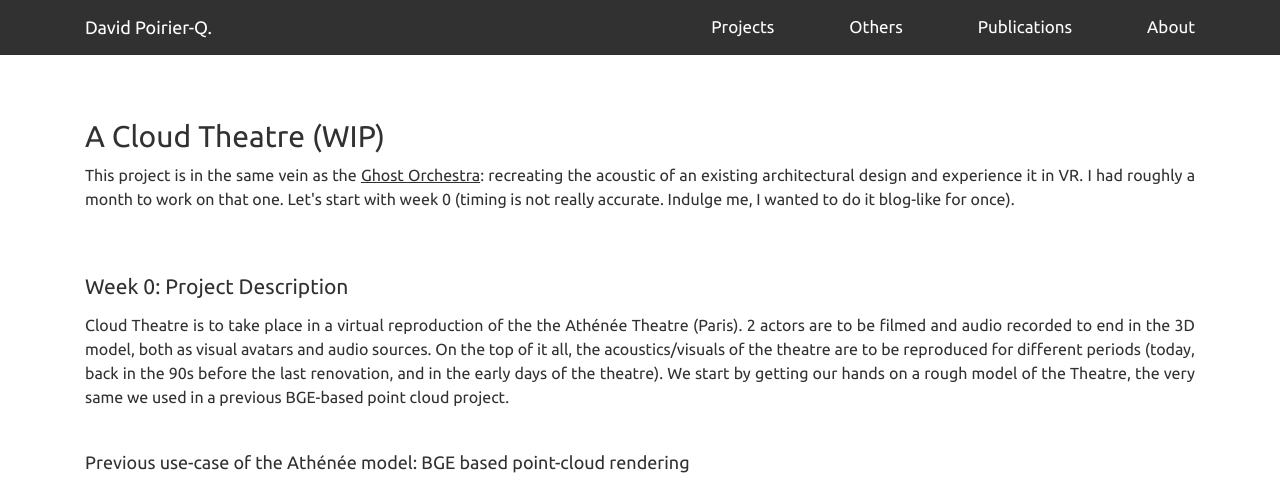
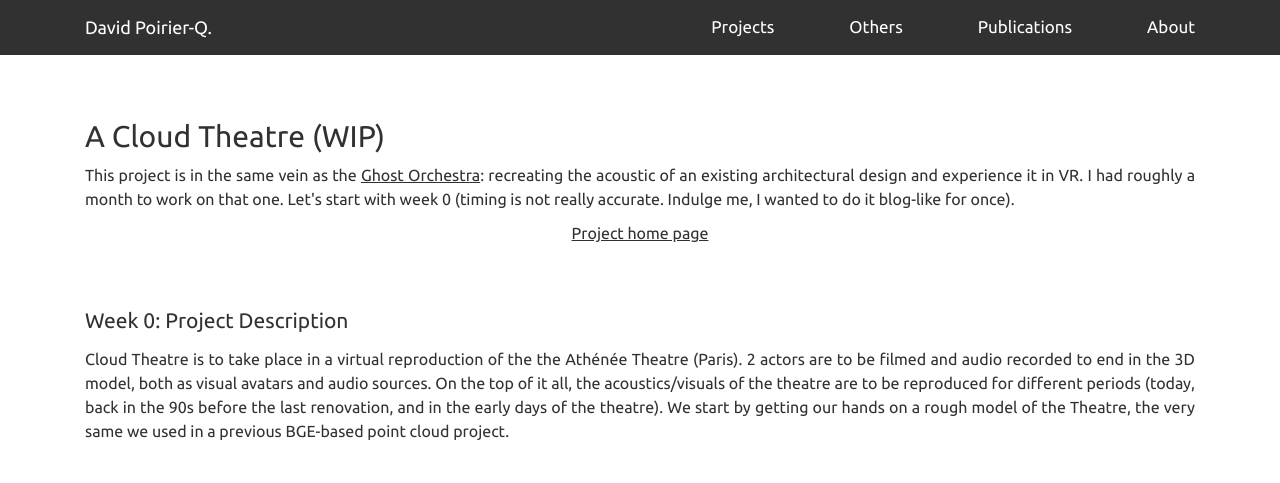
Before and after one commit to PyrApple/pyrapple.github.io, a Jekyll site: the page built from pages/cloud-theatre.html, in a window 1280 px wide and 900 px high, cut to the strip 0-483 px from the top of the window. Built offline with Jekyll 4.4.1, drawn with Linux system fonts in a browser that asks for light colours; nearby versions of some CDN libraries.

Commit message:
added ref to project home to cloud th. and ghost orch. pages

```diff
--- a/pages/cloud-theatre.html
+++ b/pages/cloud-theatre.html
@@ -14,6 +14,7 @@ thumbnail: ct-week-3-1.gif
 
       <p>This project is in the same vein as the <a href="{{ site.baseurl }}/pages/ghost-orchestra.html">Ghost Orchestra</a>: recreating the acoustic of an existing architectural design and experience it in VR. I had roughly a month to work on that one. Let's start with week 0 (timing is not really accurate. Indulge me, I wanted to do it blog-like for once).</p>
 
+      <p class="text-center"><a href="http://www.lam.jussieu.fr/Projets/index.php?page=CloudTheatre">Project home page</a></p>
 
       <h3>Week 0: Project Description</h3>
 
--- a/pages/ghost-orchestra.html
+++ b/pages/ghost-orchestra.html
@@ -17,7 +17,7 @@ thumbnail: go-thumbnail.jpg
 
       <p>The aim of the Ghost Orchestra project was to investigate our perception of space through sound and images. The journey started with a concert, organized to celebrate the 850th birthday of the Notre-Dame de Paris cathedral, staging a symphonic orchestra accompanying soloists and choirs through J. Massenet oratorio “La Vierge”.</p>
 
-      <p class="text-center"><a href="https://groupeaa.limsi.fr/projets:ghostorch">Project Webpage</a></p>
+      <p class="text-center"><a href="https://groupeaa.limsi.fr/projets:ghostorch">Project home page</a></p>
 
       <h4>Live rendering of the Cathedral</h4>
       <p><img class="img-responsive" src="{{ site.baseurl }}/img/go-notre-dame-model-screenshot.jpg"  alt=""></p>
```
